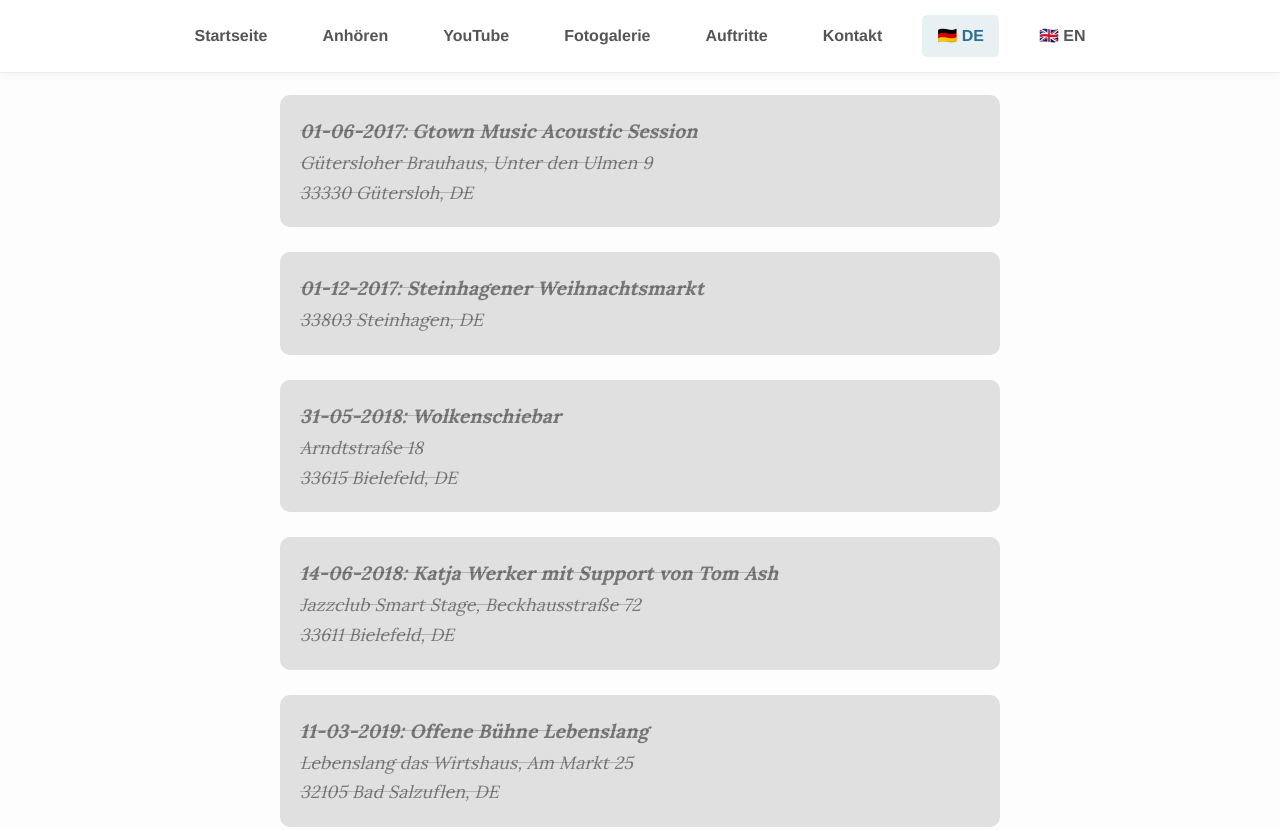
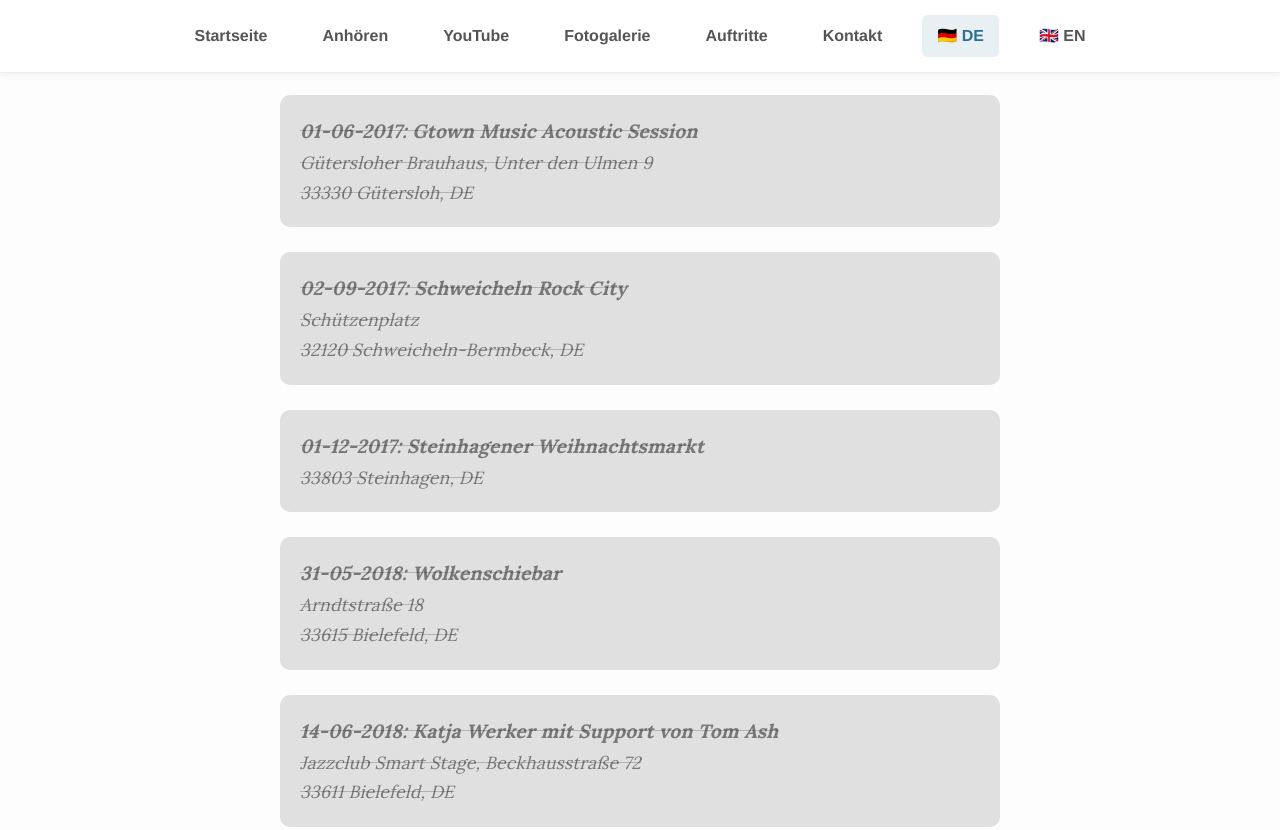
Before and after one commit to T-Ash-90/T-Ash-90.github.io, a plain HTML site: page de/shows.html in a window 1280 px wide. Shown: the top 830 px of the page. Drawn offline with Linux system fonts and the light colour scheme.

Commit message:
new event added

```diff
--- a/shared/shows-list.html
+++ b/shared/shows-list.html
@@ -2,6 +2,12 @@
     <strong>Gtown Music Acoustic Session</strong><br>
     Gütersloher Brauhaus, Unter den Ulmen 9<br>
     33330 Gütersloh, DE
+</li>
+
+<li data-date="2017-09-02">
+    <strong>Schweicheln Rock City</strong><br>
+    Schützenplatz<br>
+    32120 Schweicheln-Bermbeck, DE
 </li>
 
 <li data-date="2017-12-01">
```
